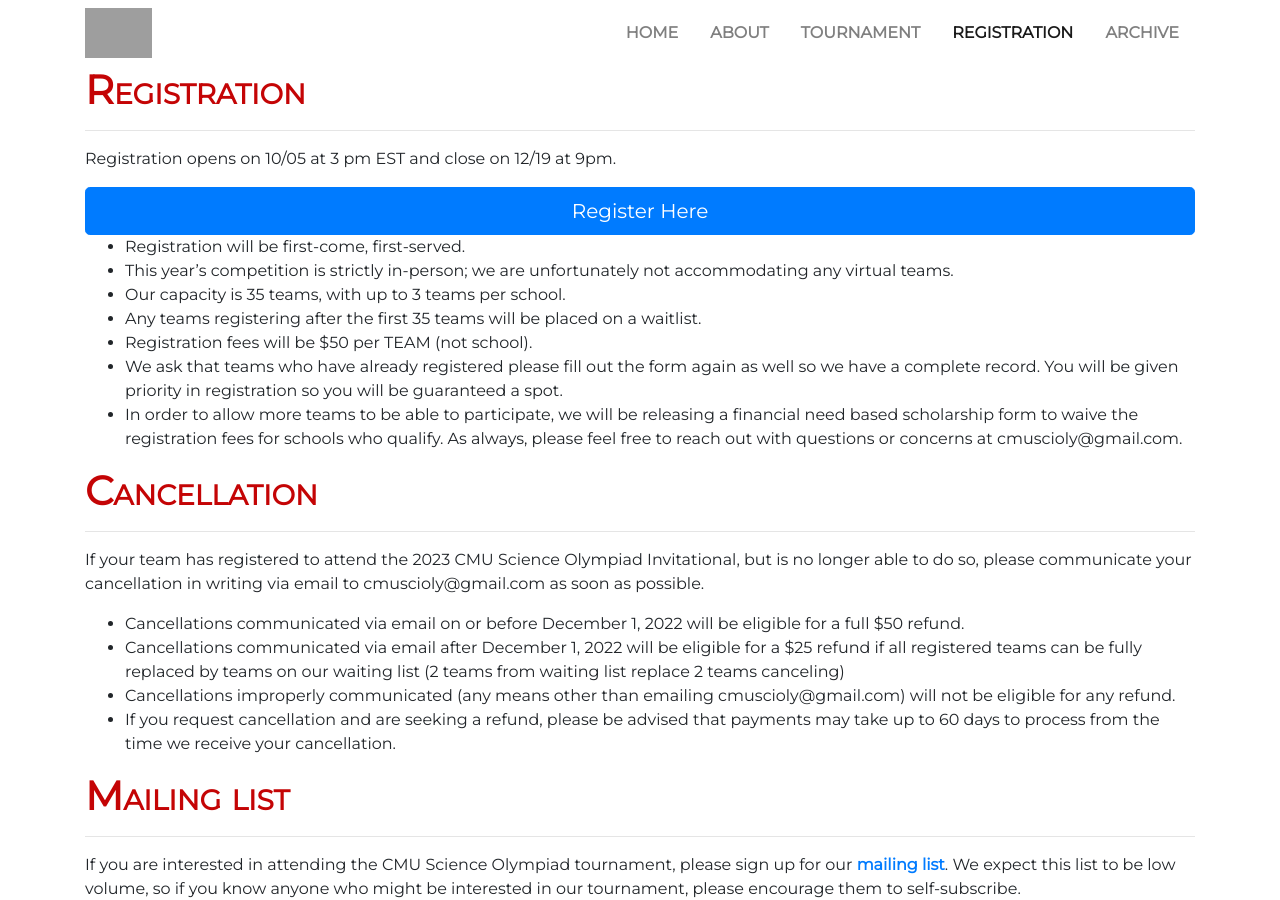
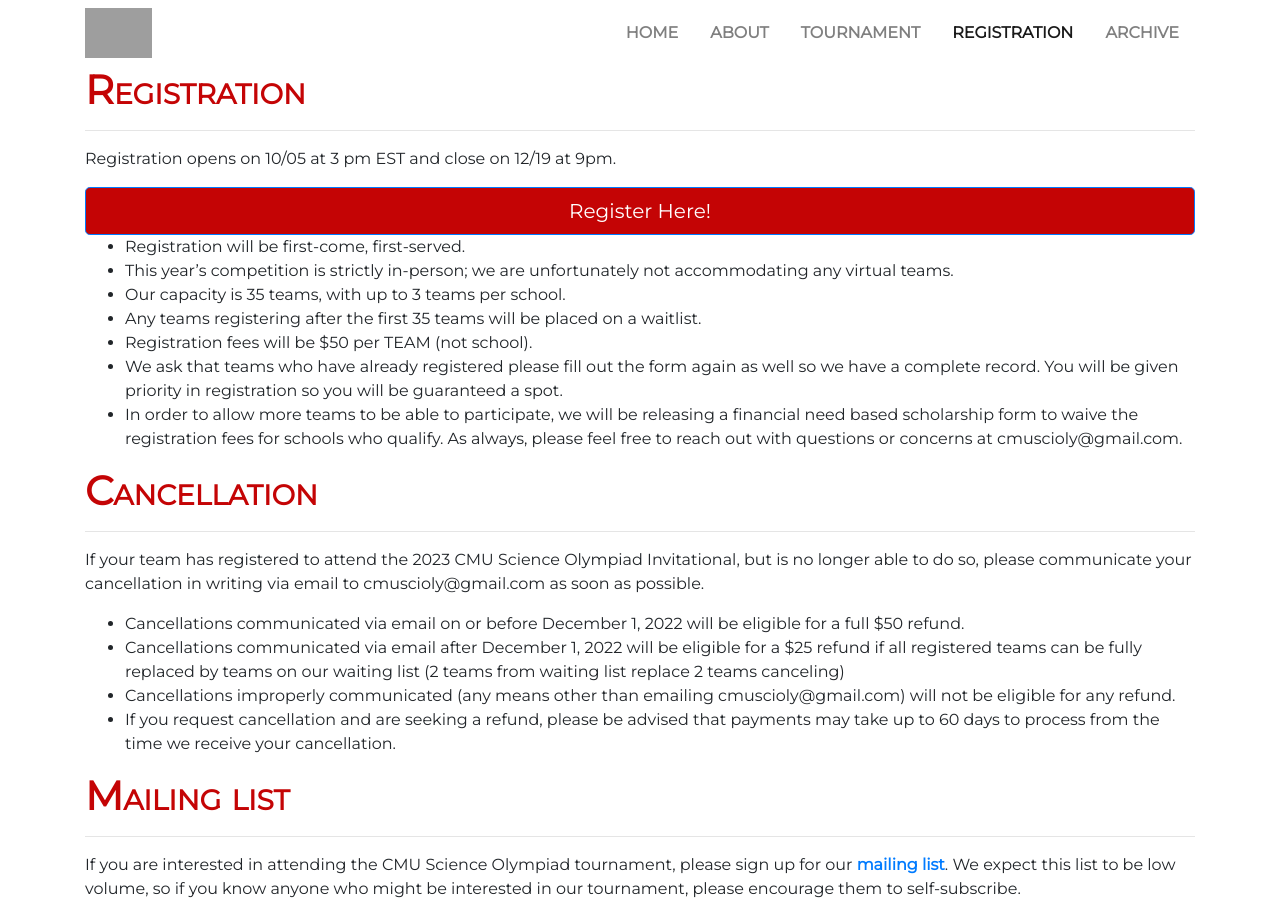
Before and after one commit to cmuscioly/cmuscioly.github.io, a Jekyll site: the page built from registration.md, in a window 1280 px wide. Built offline with Jekyll 4.4.1, drawn with Linux system fonts in a browser that asks for light colours; nearby versions of some CDN libraries; some of the changed lines change nothing that is shown; grey boxes are pictures that could not be loaded.

```diff
--- a/registration.md
+++ b/registration.md
@@ -9,10 +9,11 @@
 
 Registration opens on 10/05 at 3 pm EST and close on 12/19 at 9pm.
 
+
 <div>
   <a class="btn btn-primary btn-lg btn-block" role="button"
-  href="https://forms.gle/FfpH5KorMods6Qdm7"
-  target="_blank">Register Here</a>
+  href="https://forms.gle/FfpH5KorMods6Qdm7" style="background-color : #C40405;"
+  target="_blank">Register Here!</a>
 </div>
 
 - Registration will be first-come, first-served.
```
